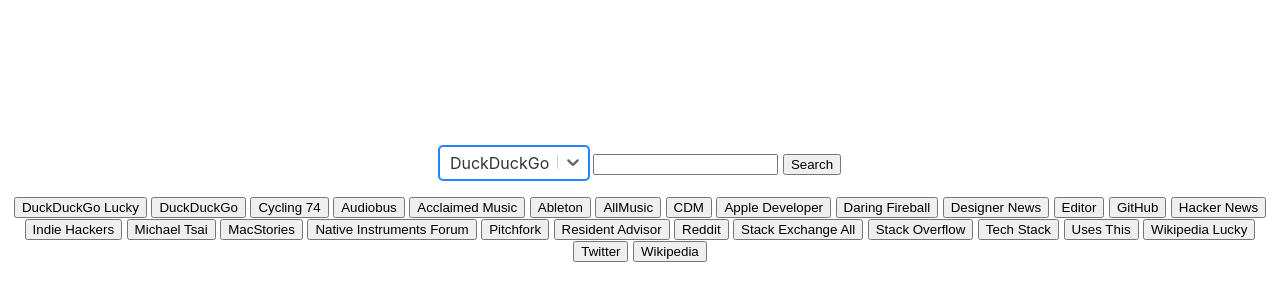
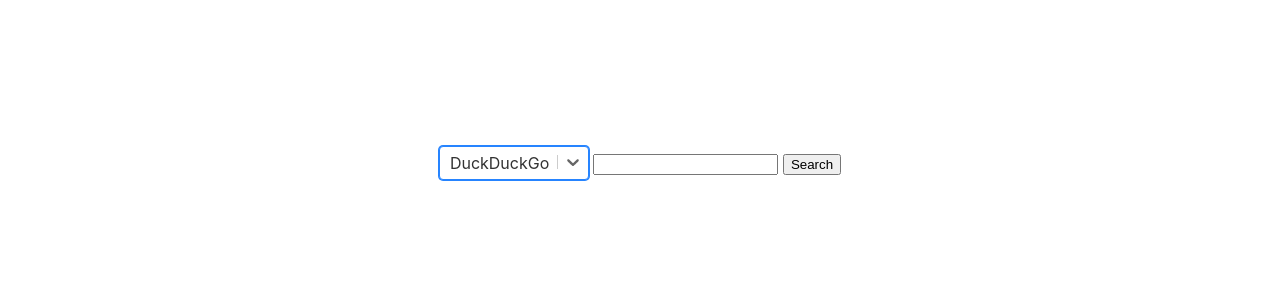
Before and after one commit to robenkleene/roben-kleene-search, a React (Create React App) app: page / in a window 1280 px wide. Shown: the part 54-354 px from the top of the page. Built offline with nearby package versions, Linux system fonts and the light colour scheme.

Commit message:
Remove engines

```diff
--- a/src/App.js
+++ b/src/App.js
@@ -1,13 +1,11 @@
 import React from "react";
 import "./App.css";
 import Search from "components/Search/Search";
-import Engines from "components/Engines/Engines";
 
 function App() {
   return (
     <div className="App">
       <Search />
-      <Engines />
     </div>
   );
 }
--- a/src/components/Engines/Engines.js
+++ /dev/null
@@ -1,27 +0,0 @@
-import React from "react";
-import EnginesData from "data";
-import Engine from "components/Engine/Engine";
-
-const Engines = () => {
-  function handleClick(value) {
-    console.log("value", value);
-  }
-  return (
-    <div className="Engines">
-      {Object.keys(EnginesData).map((key, index) => (
-        <Engine
-          value={EnginesData[key]}
-          key={key}
-          title={key}
-          onClick={() => handleClick(EnginesData[key])}
-        />
-      ))}
-    </div>
-  );
-};
-
-Engines.propTypes = {};
-
-Engines.defaultProps = {};
-
-export default Engines;
```
